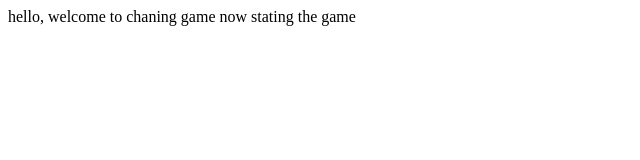
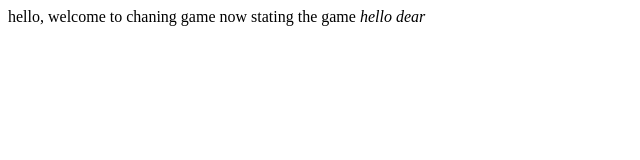
Before and after one commit to Chaudharikhushal/aws-try, a plain HTML site: page index.html in a window 1280 px wide. Shown: the full height of the page, 0-640 px from the left. Drawn offline with Linux system fonts and the light colour scheme.

Commit message:
update now

```diff
--- a/index.html
+++ b/index.html
@@ -1 +1,2 @@
 hello, welcome to chaning game  now stating the game
+<i>hello dear</i>
```
